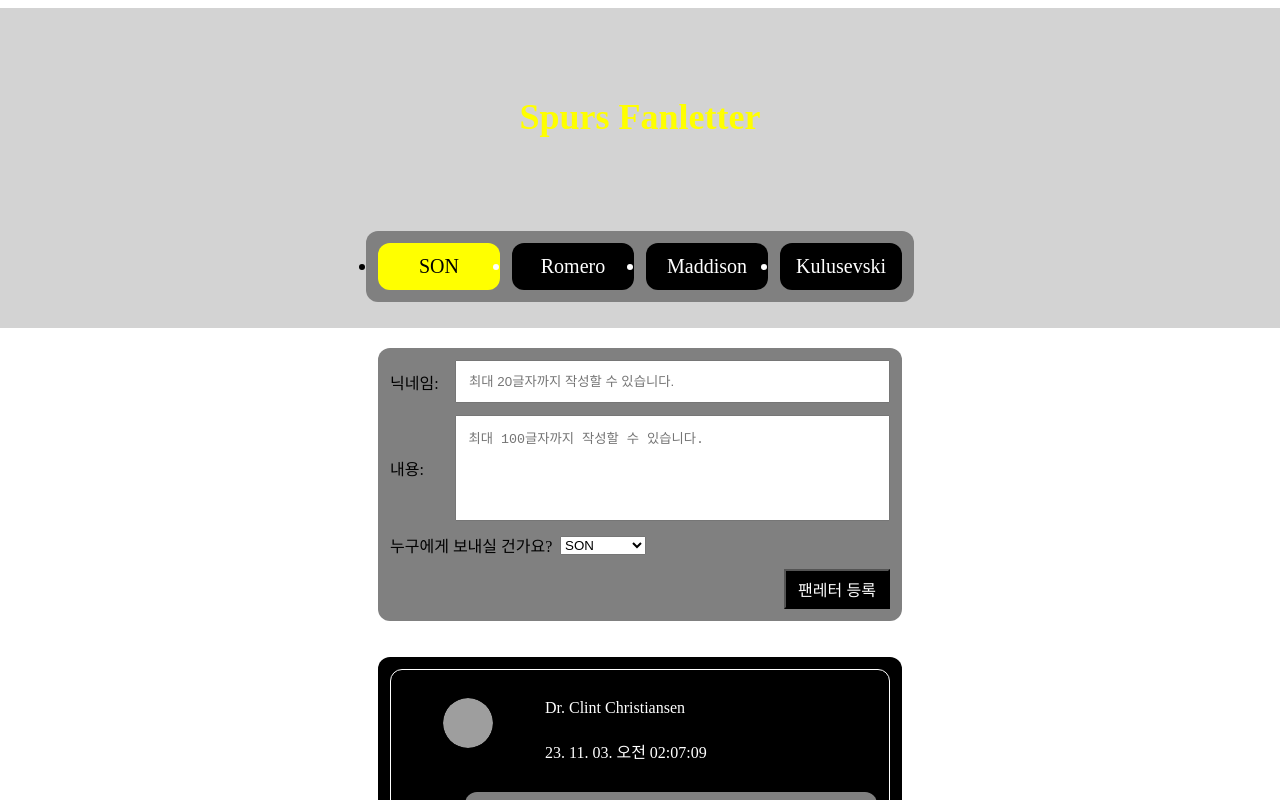
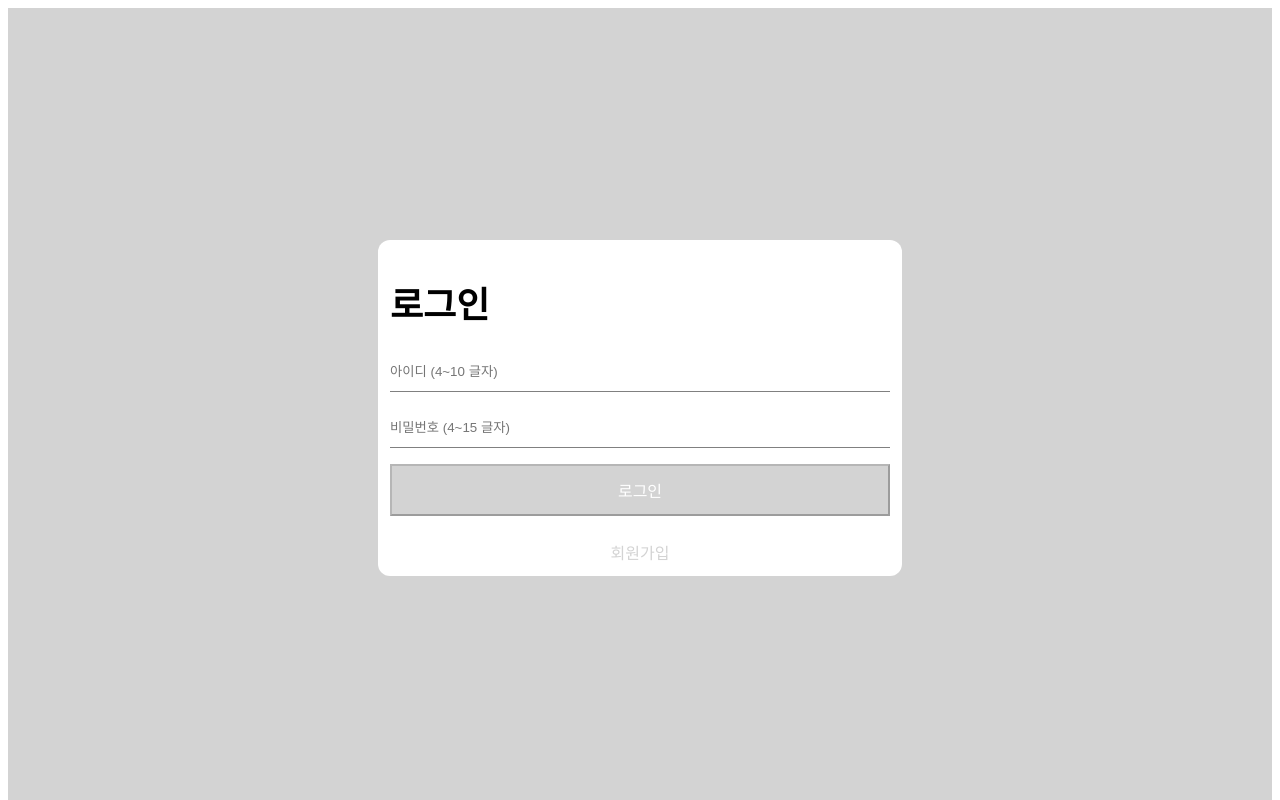
Before and after one commit to gggimmmin/spurs-postbox, a React (Vite) app: page /login in a window 1280 px wide. Before the commit this address led to /. Shown: the top 800 px of the page. Built offline with nearby package versions, Linux system fonts and the light colour scheme; grey boxes are pictures that could not be loaded.

Commit message:
[feat] 로그인, 회원가입 UI 구현

```diff
--- a/package.json
+++ b/package.json
@@ -17,6 +17,7 @@
     "react-dom": "^18.2.0",
     "react-redux": "^9.1.0",
     "react-router-dom": "^6.22.1",
+    "react-toastify": "^10.0.4",
     "redux": "^5.0.1",
     "styled-components": "^6.1.8",
     "uuid": "^9.0.1"
--- a/src/components/LetterList.jsx
+++ b/src/components/LetterList.jsx
@@ -4,7 +4,7 @@
 
 export default function LetterList() {
   const activeMember = useSelector((state) => state.member);
-  const letters = useSelector((state) => state.letter);
+  const letters = useSelector((state) => state.letters);
 
   const filteredLetters = letters.filter(
     (letter) => letter.writedTo === activeMember
--- a/src/components/common/Button.jsx
+++ b/src/components/common/Button.jsx
@@ -1,9 +1,16 @@
-import styled from "styled-components";
+import styled, { css } from "styled-components";
 
-export default function Button({ text, onClick = () => {} }) {
+export default function Button({
+  text,
+  size = "small",
+  onClick = () => {},
+  disabled = false,
+}) {
   return (
-    <BtnWrapper>
-      <button onClick={onClick}>{text}</button>
+    <BtnWrapper size={size} disabled={disabled}>
+      <button disabled={disabled} onClick={onClick}>
+        {text}
+      </button>
     </BtnWrapper>
   );
 }
@@ -13,10 +20,32 @@
   justify-content: flex-end;
   align-items: center;
   & button {
-    background-color: black;
+    ${(props) => {
+      if (props.disabled) {
+        return css`
+          background-color: lightgray;
+        `;
+      }
+      return css`
+        background-color: black;
+      `;
+    }}
+
     color: white;
     font-size: 16px;
-    padding: 6px 12px;
     cursor: pointer;
+
+    ${(props) => {
+      if (props.size === "large") {
+        return css`
+          padding: 12px 18px;
+          width: 100%;
+        `;
+      }
+      return css`
+        padding: 6px 12px;
+        width: auto;
+      `;
+    }}
   }
 `;
--- /dev/null
+++ b/src/hooks/useForm.js
@@ -0,0 +1,15 @@
+import { useState } from "react";
+
+const useForm = (initialState = {}) => {
+  const [formState, setFormState] = useState(initialState);
+  const onChangeHandler = (e) => {
+    const { name, value } = e.target;
+    setFormState((prev) => ({ ...prev, [name]: value }));
+  };
+  const resetForm = () => {
+    setFormState(initialState);
+  };
+  return { formState, onChangeHandler, resetForm };
+};
+
+export default useForm;
--- a/src/main.jsx
+++ b/src/main.jsx
@@ -3,10 +3,13 @@
 import GlobalStyle from "./GlobalStyle.jsx";
 import { Provider } from "react-redux";
 import store from "./redux/config/configStore.js";
+import { ToastContainer } from "react-toastify";
+import "react-toastify/dist/ReactToastify.css";
 
 ReactDOM.createRoot(document.getElementById("root")).render(
   <Provider store={store}>
     <App />
     <GlobalStyle />
+    <ToastContainer />
   </Provider>
 );
--- a/src/pages/Login.jsx
+++ b/src/pages/Login.jsx
@@ -1,5 +1,128 @@
+import Button from "@components/common/Button";
+import { useState } from "react";
+import { useDispatch } from "react-redux";
+import styled from "styled-components";
+import { login } from "@redux/modules/authSlice";
+import { toast } from "react-toastify";
+import useForm from "@hooks/useForm";
+
 const Login = () => {
-  return <div>Login</div>;
+  const dispatch = useDispatch();
+  const [isLoginMode, setIsLoginMode] = useState(true);
+  //const [formState, setFormState] = useState(initialState);
+  const { formState, onChangeHandler, resetForm } = useForm({
+    id: "",
+    password: "",
+    nickname: "",
+  });
+
+  const { id, password, nickname } = formState;
+  // const onChangeHandler = (e) => {
+  //   const { name, value } = e.target;
+  //   setFormState((prev) => ({ ...prev, [name]: value }));
+  // };
+
+  const onSubmitHandler = (e) => {
+    e.preventDefault();
+    if (isLoginMode) {
+      dispatch(login());
+      toast.success("로그인 성공 !");
+    } else {
+      setIsLoginMode(true);
+      resetForm();
+      toast.success("회원가입 성공 !");
+    }
+  };
+
+  return (
+    <Container>
+      <Form onSubmit={onSubmitHandler}>
+        <Title>{isLoginMode ? "로그인" : "회원가입"}</Title>
+        <Input
+          name="id"
+          value={id}
+          onChange={onChangeHandler}
+          placeholder="아이디 (4~10 글자)"
+          minLength={4}
+          maxLength={10}
+        />
+        <Input
+          name="password"
+          value={password}
+          onChange={onChangeHandler}
+          placeholder="비밀번호 (4~15 글자)"
+          minLength={4}
+          maxLength={15}
+        />
+        {!isLoginMode && (
+          <Input
+            name="nickname"
+            value={nickname}
+            onChange={onChangeHandler}
+            placeholder="닉네임 (1~10 글자)"
+            minLength={1}
+            maxLength={10}
+          />
+        )}
+        <Button
+          disabled={
+            isLoginMode ? !id || !password : !id || !password || !nickname
+          }
+          text={isLoginMode ? "로그인" : "회원가입"}
+          size="large"
+        />
+        <ToggleText>
+          <span onClick={() => setIsLoginMode((prev) => !prev)}>
+            {isLoginMode ? "회원가입" : "로그인"}
+          </span>
+        </ToggleText>
+      </Form>
+    </Container>
+  );
 };
 
 export default Login;
+
+const Container = styled.div`
+  background-color: lightgray;
+  height: 100vh;
+  display: flex;
+  justify-content: center;
+  align-items: center;
+`;
+const Form = styled.form`
+  background-color: white;
+  width: 500px;
+  border-radius: 12px;
+  padding: 12px;
+  font-size: 16px;
+`;
+
+const Title = styled.h1`
+  font-size: 36px;
+  margin-bottom: 24px;
+`;
+
+const Input = styled.input`
+  border: none;
+  border-bottom: 1px solid gray;
+  width: 100%;
+  display: block;
+  margin-bottom: 16px;
+  padding: 12px 0;
+  outline: none;
+`;
+
+const ToggleText = styled.div`
+  text-align: center;
+  width: 100%;
+  margin-top: 24px;
+  & span {
+    color: lightgray;
+    user-select: none;
+    cursor: pointer;
+    &:hover {
+      color: black;
+    }
+  }
+`;
--- a/src/redux/config/configStore.js
+++ b/src/redux/config/configStore.js
@@ -1,9 +1,10 @@
 import { configureStore } from "@reduxjs/toolkit";
-import letter from "@redux/modules/letterSlice";
+import letters from "@redux/modules/letterSlice";
 import member from "@redux/modules/memberSlice";
+import auth from "@redux/modules/authSlice";
 
 const store = configureStore({
-  reducer: { letter, member },
+  reducer: { letters, member, auth },
 });
 
 export default store;
--- /dev/null
+++ b/src/redux/modules/authSlice.js
@@ -0,0 +1,21 @@
+import { createSlice } from "@reduxjs/toolkit";
+
+const initialState = {
+  isLogin: false,
+};
+
+const authSlice = createSlice({
+  name: "auth",
+  initialState,
+  reducers: {
+    login: (state, action) => {
+      state.isLogin = true;
+    },
+    logout: (state, action) => {
+      state.isLogin = false;
+    },
+  },
+});
+
+export const { login, logout } = authSlice.actions;
+export default authSlice.reducer;
--- a/src/shared/Router.jsx
+++ b/src/shared/Router.jsx
@@ -1,12 +1,12 @@
 import { BrowserRouter, Routes, Route, Navigate } from "react-router-dom";
-import { useState } from "react";
 import Home from "@pages/Home";
 import Detail from "@pages/Detail";
 import Profile from "@pages/Profile";
 import Login from "@pages/Login";
+import { useSelector } from "react-redux";
 
 export default function Router() {
-  const [isLogin, setIsLogin] = useState(true);
+  const isLogin = useSelector((state) => state.auth.isLogin);
 
   return (
     <BrowserRouter>
--- a/vite.config.js
+++ b/vite.config.js
@@ -13,6 +13,7 @@
       { find: "@redux", replacement: "/src/redux" },
       { find: "@util", replacement: "/src/util" },
       { find: "@assets", replacement: "/src/assets" },
+      { find: "@hooks", replacement: "/src/hooks" },
     ],
   },
 });
```
Also changed, not shown: 1 other file (tests, documents, lock files or other folders).
